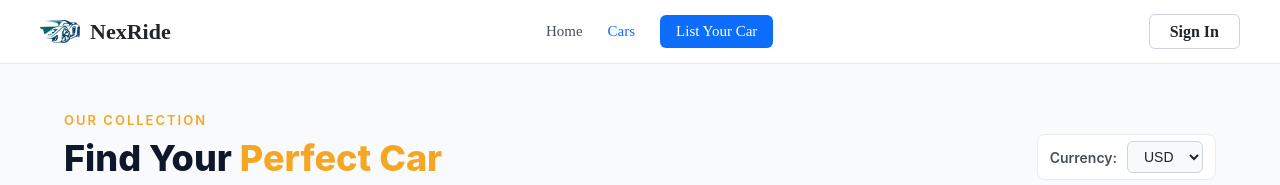
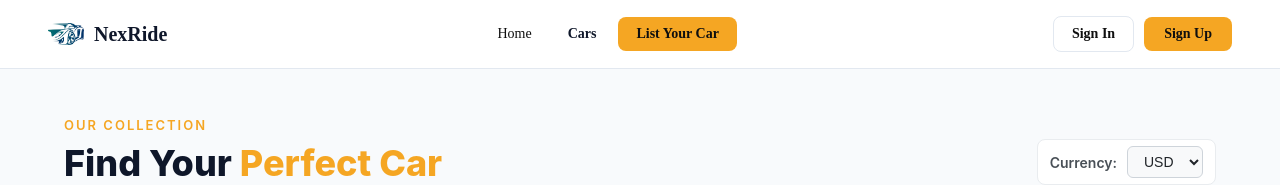
Before and after one commit to vuzal/NexRide, a React (Vite) app: page /cars in a window 1280 px wide. Shown: the top 185 px of the page. Built offline with nearby package versions, Linux system fonts and the light colour scheme; no server answers.

Commit message:
Navbar changed

```diff
--- a/src/components/Navbar.css
+++ b/src/components/Navbar.css
@@ -1,11 +1,13 @@
-
 .navbar {
   display: flex;
   justify-content: space-between;
   align-items: center;
-  padding: 15px 40px;
+  padding: 16px 48px;
   background-color: #ffffff;
-  border-bottom: 1px solid #e9ecef;
+  border-bottom: 1px solid #e2e8f0;
+  position: sticky;
+  top: 0;
+  z-index: 100;
   width: 100%;
 }
 
@@ -17,58 +19,107 @@
 }
 
 .logo-image {
-  width: 40px;
+  width: 36px;
   height: auto;
-  object-fit: contain;
 }
 
 .logo-text {
-  font-size: 22px;
-  font-weight: 700;
-  color: #212529;
+  font-size: 20px;
+  font-weight: 800;
+  color: #0f172a;
 }
 
 .navbar-links {
   display: flex;
   align-items: center;
-  gap: 25px;
+  gap: 8px;
 }
 
 .navbar-links a {
   text-decoration: none;
-  color: #495057;
+  color: #0f0f0f;
   font-weight: 500;
-  font-size: 15px;
-  transition: color 0.2s;
+  font-size: 14px;
+  padding: 8px 14px;
+  border-radius: 8px;
 }
 
-.navbar-links a:hover,
+.navbar-links a:hover {
+  color: #0f172a;
+  background: #f1f5f9;
+}
+
 .navbar-links a.active {
-  color: #0d6efd;
+  color: #0f172a;
+  font-weight: 600;
 }
 
 .list-car-btn {
-  background-color: #0d6efd;
-  color: #ffffff !important;
-  padding: 8px 16px;
-  border-radius: 6px;
+  background-color: #f5a623 !important;
+  color: #0f0f0f !important;
+  padding: 9px 18px !important;
+  border-radius: 8px;
+  font-weight: 600 !important;
 }
 
 .list-car-btn:hover {
-  background-color: #0b5ed7;
+  background-color: #1e293b !important;
+  color: #ffffff !important;
+}
+
+.navbar-auth {
+  display: flex;
+  align-items: center;
+  gap: 10px;
 }
 
 .login-link {
   text-decoration: none;
-  color: #212529;
+  color: #0f0f0f;
+  font-size: 14px;
   font-weight: 600;
-  border: 1px solid #ced4da;
-  padding: 8px 20px;
-  border-radius: 6px;
-  transition: all 0.2s;
+  padding: 9px 18px;
+  border-radius: 8px;
+  border: 1.5px solid #e2e8f0;
 }
 
 .login-link:hover {
-  background-color: #f8f9fa;
-  border-color: #adb5bd;
+  background: #f8fafc;
+  color: #0f172a;
 }
+
+.signup-btn {
+  background: #f5a623;
+  color: #0f0f0f;
+  text-decoration: none;
+  font-size: 14px;
+  font-weight: 700;
+  padding: 9px 20px;
+  border-radius: 8px;
+}
+
+.signup-btn:hover {
+  background: #e09510;
+
+}
+.navbar-username {
+  font-size: 14px;
+  color: #0f0f0f;
+  font-weight: 500;
+}
+
+.signout-btn {
+  background: transparent;
+  color: #0f0f0f;
+  border: 1.5px solid #e2e8f0;
+  padding: 9px 18px;
+  border-radius: 8px;
+  font-size: 14px;
+  font-weight: 600;
+  cursor: pointer;
+}
+
+.signout-btn:hover {
+  background: #fee2e2;
+  color: #dc2626;
+}
--- a/src/components/Navbar.jsx
+++ b/src/components/Navbar.jsx
@@ -1,8 +1,26 @@
-import { Link, NavLink } from 'react-router-dom'
+import { Link, NavLink, useNavigate } from 'react-router-dom'
+import { useEffect, useState } from 'react'
+import { onAuthStateChanged, signOut } from 'firebase/auth'
+import { auth } from '../firebase'
 import './Navbar.css'
 import logoImg from '../assets/logo.png'
 
 function Navbar() {
+  const navigate = useNavigate()
+  const [user, setUser] = useState(null)
+
+  useEffect(() => {
+    const unsubscribe = onAuthStateChanged(auth, (currentUser) => {
+      setUser(currentUser)
+    })
+    return () => unsubscribe()
+  }, [])
+
+  async function handleSignOut() {
+    await signOut(auth)
+    navigate('/')
+  }
+
   return (
     <nav className="navbar">
       <div className="navbar-logo">
@@ -19,7 +37,17 @@ function Navbar() {
       </div>
 
       <div className="navbar-auth">
+        {user ? (
+          <>
+            <span className="navbar-username">{user.displayName || user.email}</span>
+            <button className="signout-btn" onClick={handleSignOut}>Sign Out</button>
+          </>
+        ) : (
+          <>
             <Link to="/login" className="login-link">Sign In</Link>
+            <Link to="/signup" className="signup-btn">Sign Up</Link>
+          </>
+        )}
       </div>
     </nav>
   )
```
Lines whose indentation alone changed are shown as unchanged.
